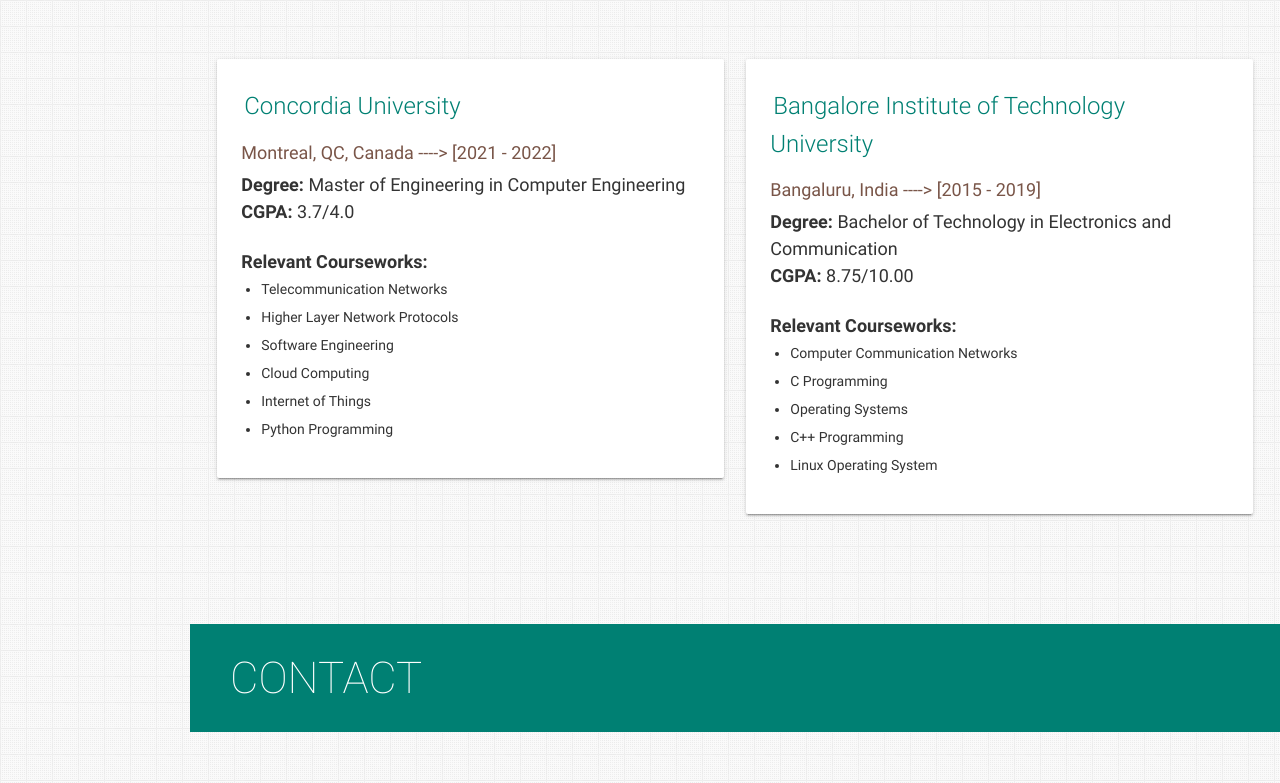
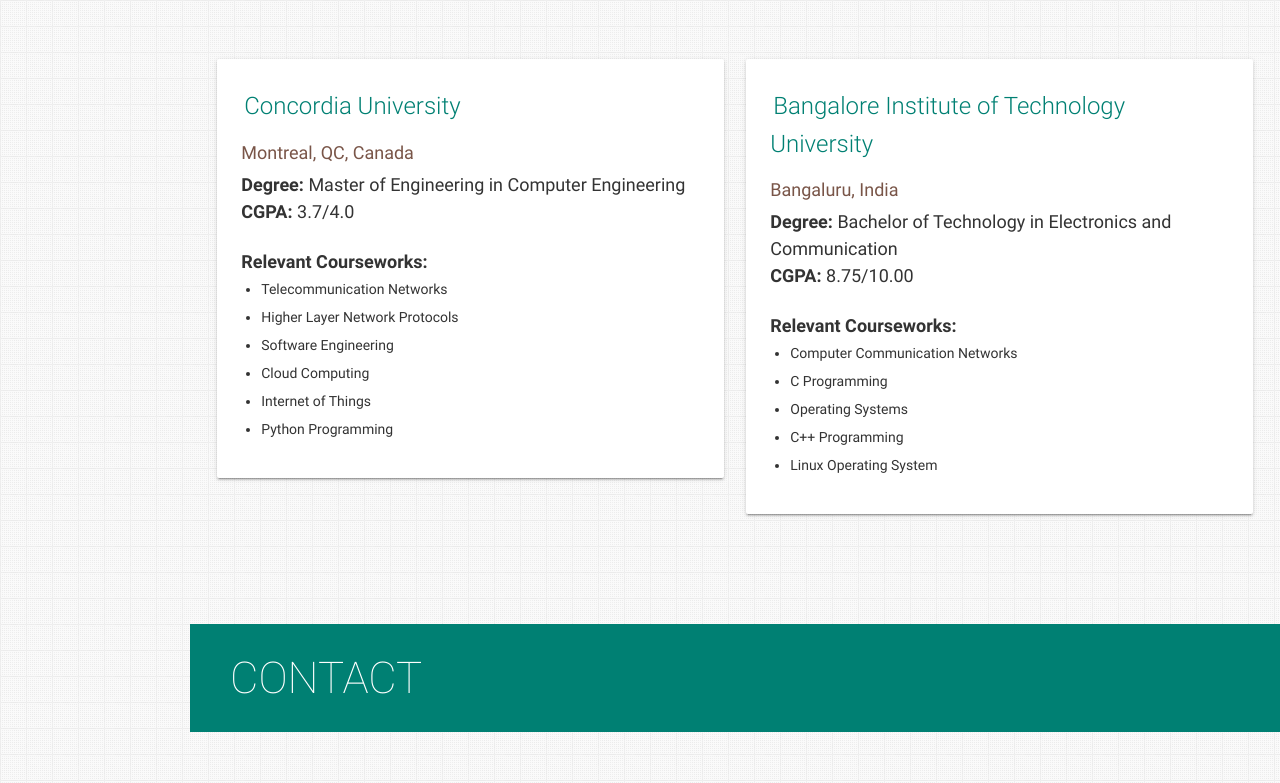
Before and after one commit to hawk-hemanth/hawk-hemanth.github.io, a plain HTML site: page index.html in a window 1280 px wide. Shown: the part 9100-9883 px from the top of the page. Drawn offline with nearby package versions, Linux system fonts and the light colour scheme.

Commit message:
Update index.html

```diff
--- a/index.html
+++ b/index.html
@@ -954,7 +954,7 @@
                 <p>
                   <span class="card-title"><a href="https://concordia.ca" target="_blank" class="teal-text hoverline">Concordia University</a></span>
                 </p>
-                <p class="brown-text">Montreal, QC, Canada ----> [2021 - 2022]</p>
+                <p class="brown-text">Montreal, QC, Canada</p>
                 <p>
                   <b>Degree: </b>Master of Engineering in Computer Engineering
                   <br>
@@ -987,7 +987,7 @@
                   <span class="card-title"><a href="http://bit-bangalore.edu.in/" target="_blank" class="teal-text hoverline">Bangalore Institute of Technology
                       University</a></span>
                 </p>
-                <p class="brown-text">Bangaluru, India ----> [2015 - 2019]</p>
+                <p class="brown-text">Bangaluru, India </p>
                 <p>
                   <b>Degree: </b>Bachelor of Technology in Electronics and Communication
                   <br>
```
